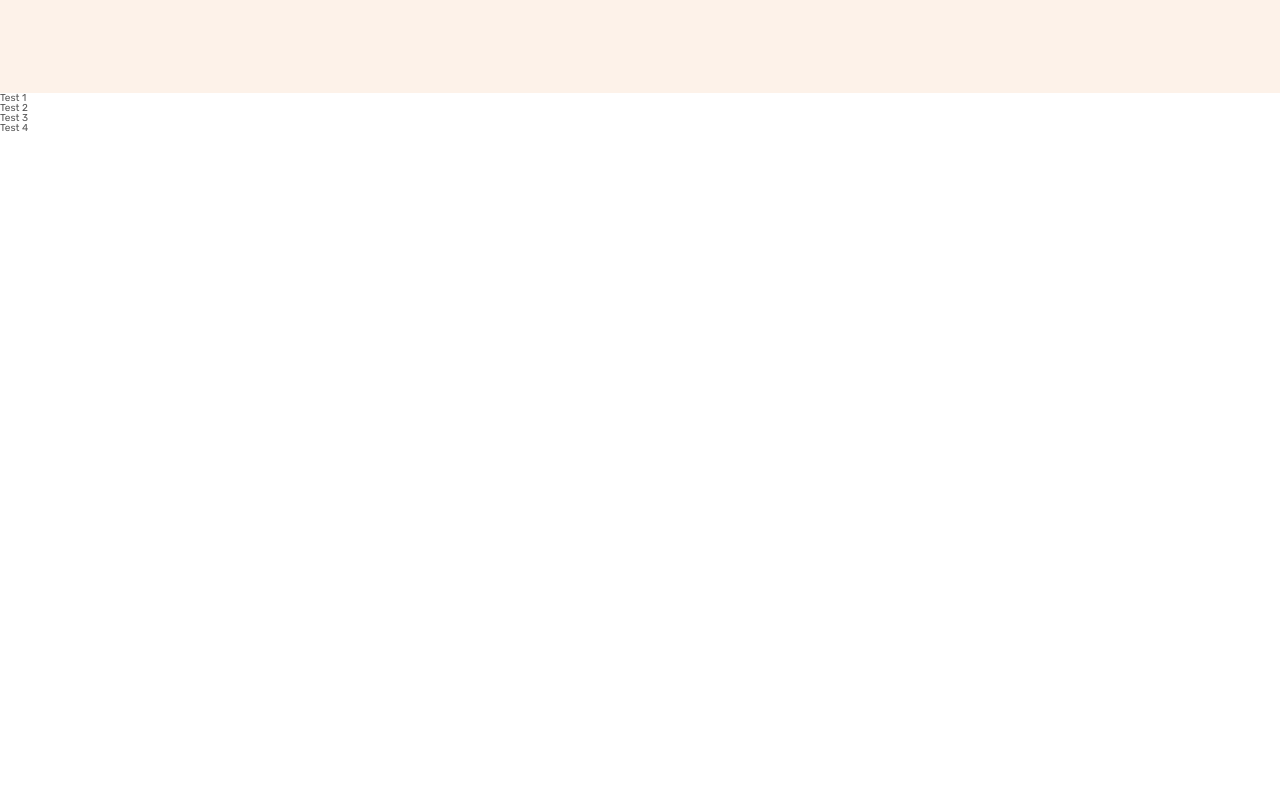
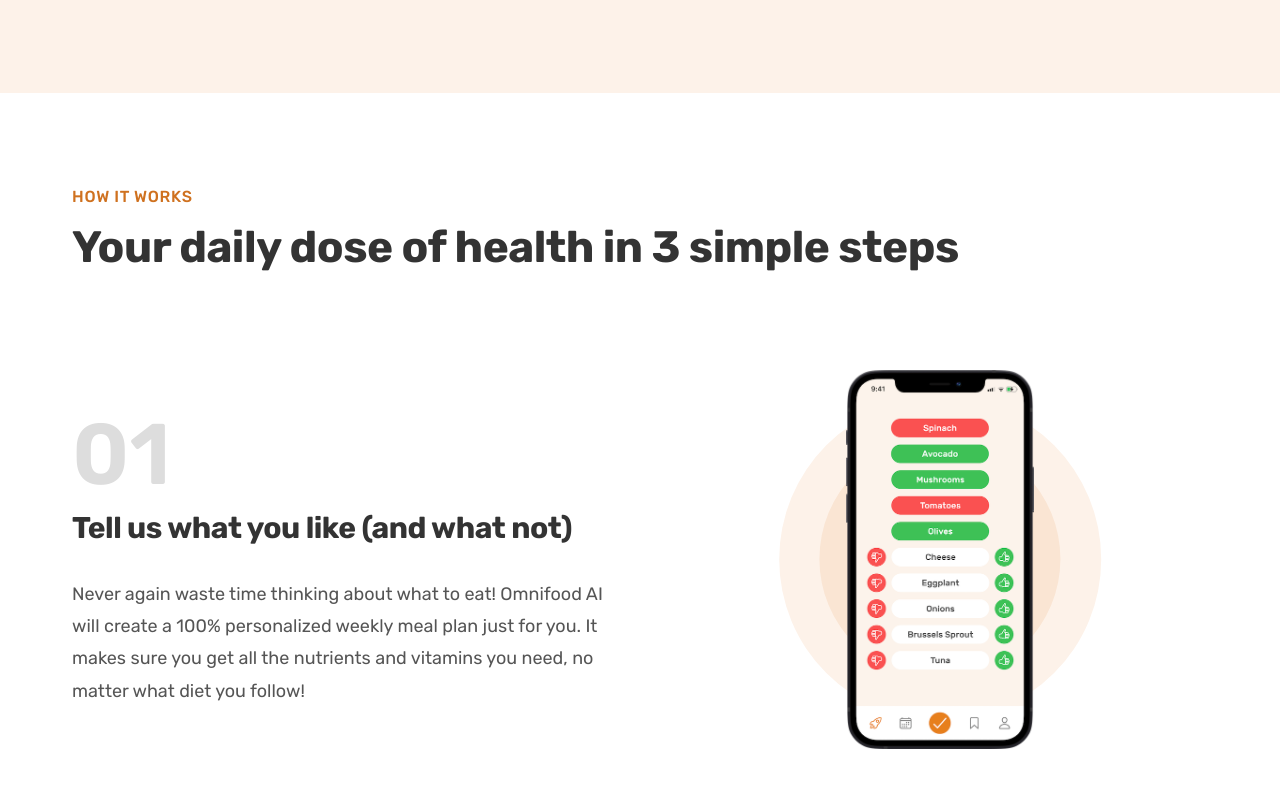
Before and after one commit to DanCodeCraft/Omnifood, a plain HTML site: page Omnifood-Desktop/index.html in a window 1280 px wide. Shown: the part 635-1420 px from the top of the page. Before the commit the page ends 800 px from the top, so only its background shows below. Drawn offline with Linux system fonts and the light colour scheme.

Commit message:
Add files via upload

```diff
--- /dev/null
+++ b/Omnifood-Desktop/css/general.css
@@ -0,0 +1,190 @@
+/*
+
+--- 01 TYPOGRAPHY SYSTEM
+
+- FONT SIZE SYSTEM (px)
+10 / 12 / 14 / 16 / 18 / 20 / 24 / 36 / 44 / 52 / 62 / 74 / 86 / 98
+
+Font weights:
+Default: 400
+Medium: 500
+Semi-bold: 600
+Bold: 700
+
+Line heights:
+Default: 1
+Small: 1.05
+Medium: 1.2
+Paragraph default: 1.6
+
+Letter spacing:
+-0.5px
+0.75px
+
+--- 02 COLORS
+
+- Primary:
+#e67e22
+
+- Tints:
+#fdf2e9
+#fae5d3
+
+- Shades:
+#cf711f
+
+- Accents:
+
+- Greys:
+#333
+#555
+
+--- 05 SHADOWS
+
+--- 06 BORDER-RADIUS
+9px
+
+--- 07 WHITESPACE
+
+- SPACING SYSTEM (px)
+2 / 4 / 8 / 12 / 16 / 24 / 32 / 64 / 80 / 96
+
+*/
+
+* {
+  margin: 0;
+  padding: 0;
+  box-sizing: border-box;
+}
+
+html {
+  /* font-size: 10px; */
+  /* 10 / 16 = 0.625 */
+  /* Percentage of user's browser font-size settings */
+  font-size: 62.5%;
+}
+
+body {
+  font-family: "Rubik", sans-serif;
+  line-height: 1;
+  font-weight: 400;
+  color: #555;
+}
+
+/* ************************ */
+/* GENERAL REUSABLE COMPONENTS */
+/* ************************ */
+
+.container {
+  /* 1140px or 1200px */
+  max-width: 120rem;
+  margin: 0 auto;
+  padding: 0 3.2rem;
+}
+
+.grid {
+  display: grid;
+  column-gap: 6.4rem;
+  row-gap: 9.6rem;
+}
+
+.grid--2-cols {
+  grid-template-columns: repeat(2, 1fr);
+}
+
+.grid--3-cols {
+  grid-template-columns: repeat(3, 1fr);
+}
+
+.grid--4-cols {
+  grid-template-columns: repeat(4, 1fr);
+}
+
+.grid--center-v {
+  align-items: center;
+}
+
+.heading-primary,
+.heading-secondary,
+.heading-tertiary {
+  font-weight: 700;
+  color: #333;
+  letter-spacing: -0.5px;
+}
+
+.heading-primary {
+  font-size: 5.2rem;
+  line-height: 1.05;
+  margin-bottom: 3.2rem;
+}
+
+.heading-secondary {
+  font-size: 4.4rem;
+  line-height: 1.2;
+  margin-bottom: 9.6rem;
+}
+
+.heading-tertiary {
+  font-size: 3rem;
+  line-height: 1.2;
+  margin-bottom: 3.2rem;
+}
+
+.subheading {
+  display: block;
+
+  font-size: 1.6rem;
+  font-weight: 500;
+
+  color: #cf711f;
+  text-transform: uppercase;
+  letter-spacing: 0.75px;
+
+  margin-bottom: 1.6rem;
+}
+
+.btn:link,
+.btn:visited {
+  background-color: #e67e22;
+  color: #fff;
+
+  text-decoration: none;
+  font-size: 2rem;
+  font-weight: 600;
+
+  padding: 1.6rem 3.2rem;
+  border-radius: 9px;
+
+  /* Put the transtion on the original state */
+  transition: background-color 0.3s;
+}
+
+.btn--full:link,
+.btn--full:visited {
+  background-color: #e67e22;
+  color: #fff;
+}
+
+.btn--full:hover,
+.btn--full:active {
+  background-color: #cf711f;
+}
+
+.btn--outline:link,
+.btn--outline:visited {
+  background-color: #fff;
+  color: #555;
+}
+
+.btn--outline:hover,
+.btn--outline:active {
+  background-color: #fdf2e9;
+
+  /* Trick to add border inside
+  inset is to add the box shadow inside the border */
+  box-shadow: inset 0 0 0 3px #fff;
+}
+
+.margin-right-sm {
+  margin-right: 1.6rem !important;
+}
--- a/Omnifood-Desktop/css/style.css
+++ b/Omnifood-Desktop/css/style.css
@@ -1,129 +1,3 @@
-/*
-
---- 01 TYPOGRAPHY SYSTEM
-
-- FONT SIZE SYSTEM (px)
-10 / 12 / 14 / 16 / 18 / 20 / 24 / 36 / 44 / 52 / 62 / 74 / 86 / 98
-
-Font weights:
-Default: 400
-Medium: 500
-Semi-bold: 600
-Bold: 700
-
-Line heights:
-Default: 1
-Small: 1.05
-Paragraph default: 1.6
-
---- 02 COLORS
-
-- Primary:
-#e67e22
-
-- Tints:
-#fdf2e9
-
-- Shades:
-#cf711f
-
-- Accents:
-
-- Greys:
-#333
-#555
-
---- 05 SHADOWS
-
---- 06 BORDER-RADIUS
-9px
-
---- 07 WHITESPACE
-
-- SPACING SYSTEM (px)
-2 / 4 / 8 / 12 / 16 / 24 / 32 / 64 / 80 / 96
-
-*/
-
-* {
-  margin: 0;
-  padding: 0;
-  box-sizing: border-box;
-}
-
-html {
-  /* font-size: 10px; */
-  /* 10 / 16 = 0.625 */
-  /* Percentage of user's browser font-size settings */
-  font-size: 62.5%;
-}
-
-body {
-  font-family: "Rubik", sans-serif;
-  line-height: 1;
-  font-weight: 400;
-  color: #555;
-}
-
-/* ************************ */
-/* GENERAL REUSABLE COMPONENTS */
-/* ************************ */
-
-.heading-primary {
-  font-size: 5.2rem;
-  font-weight: 700;
-  line-height: 1.05;
-  color: #333;
-  margin-bottom: 3.2rem;
-  letter-spacing: -0.5px;
-}
-
-.btn:link,
-.btn:visited {
-  background-color: #e67e22;
-  color: #fff;
-
-  text-decoration: none;
-  font-size: 2rem;
-  font-weight: 600;
-
-  padding: 1.6rem 3.2rem;
-  border-radius: 9px;
-
-  /* Put the transtion on the original state */
-  transition: background-color 0.3s;
-}
-
-.btn--full:link,
-.btn--full:visited {
-  background-color: #e67e22;
-  color: #fff;
-}
-
-.btn--full:hover,
-.btn--full:active {
-  background-color: #cf711f;
-}
-
-.btn--outline:link,
-.btn--outline:visited {
-  background-color: #fff;
-  color: #555;
-}
-
-.btn--outline:hover,
-.btn--outline:active {
-  background-color: #fdf2e9;
-
-  /* Trick to add border inside
-  inset is to add the box shadow inside the border */
-  box-shadow: inset 0 0 0 3px #fff;
-}
-
-.margin-right-sm {
-  margin-right: 1.6rem !important;
-}
-
 /* ************************ */
 /* HEADER */
 /* ************************ */
@@ -234,9 +108,7 @@
   height: 4.8rem;
   width: 4.8rem;
   border-radius: 50%;
-
   margin-right: -1.6rem;
-
   border: 3px solid #fdf2e9;
 }
 
@@ -253,3 +125,65 @@
   color: #cf711f;
   font-weight: 700;
 }
+
+/* ************************ */
+/* HOW IT WORKS SECTION */
+/* ************************ */
+
+.section-how {
+  padding: 9.6rem 0;
+}
+
+.step-number {
+  font-size: 8.6rem;
+  font-weight: 600;
+  color: #ddd;
+
+  margin-bottom: 1.2rem;
+}
+
+.step-description {
+  font-size: 1.8rem;
+  line-height: 1.8;
+}
+
+.step-img-box {
+  display: flex;
+  align-items: center;
+  justify-content: center;
+
+  position: relative;
+}
+
+.step-img-box::before,
+.step-img-box::after {
+  display: block;
+  position: absolute;
+  top: 50%;
+  left: 50%;
+  transform: translate(-50%, -50%);
+
+  content: "";
+
+  border-radius: 50%;
+}
+
+.step-img-box::before {
+  width: 60%;
+  /* height: 60%; */
+  /* 60% of parent's width */
+  padding-bottom: 60%;
+  background-color: #fdf2e9;
+  z-index: -2;
+}
+
+.step-img-box::after {
+  width: 45%;
+  padding-bottom: 45%;
+  background-color: #fae5d3;
+  z-index: -1;
+}
+
+.step-img {
+  width: 35%;
+}
--- a/Omnifood-Desktop/index.html
+++ b/Omnifood-Desktop/index.html
@@ -11,8 +11,10 @@
       href="https://fonts.googleapis.com/css2?family=Rubik:ital,wght@0,300..900;1,300..900&display=swap"
       rel="stylesheet"
     />
+    <link rel="stylesheet" href="css/general.css" />
     <link rel="stylesheet" href="css/style.css" />
   </head>
+
   <body>
     <header class="header">
       <img class="logo" src="img/omnifood-logo.png" alt="Omnifood logo" />
@@ -69,11 +71,70 @@
       </section>
 
       <section class="section-how">
-        <div class="container grid grid--2-cols">
-          <div>Test 1</div>
-          <div>Test 2</div>
-          <div>Test 3</div>
-          <div>Test 4</div>
+        <div class="container">
+          <span class="subheading">How it works</span>
+          <h2 class="heading-secondary">
+            Your daily dose of health in 3 simple steps
+          </h2>
+        </div>
+
+        <div class="container grid grid--2-cols grid--center-v">
+          <!-- STEP 01 -->
+          <div class="step-text-box">
+            <p class="step-number">01</p>
+            <h3 class="heading-tertiary">
+              Tell us what you like (and what not)
+            </h3>
+            <p class="step-description">
+              Never again waste time thinking about what to eat! Omnifood AI
+              will create a 100% personalized weekly meal plan just for you. It
+              makes sure you get all the nutrients and vitamins you need, no
+              matter what diet you follow!
+            </p>
+          </div>
+          <div class="step-img-box">
+            <img
+              class="step-img"
+              src="img/app/app-screen-1.png"
+              alt="iPhone app preferences selection screen"
+            />
+          </div>
+
+          <!-- Step 02 -->
+          <div class="step-img-box">
+            <img
+              class="step-img"
+              src="img/app/app-screen-2.png"
+              alt="iPhone app preferences selection screen"
+            />
+          </div>
+          <div class="step-text-box">
+            <p class="step-number">02</p>
+            <h3 class="heading-tertiary">Approve your weekly meal plan</h3>
+            <p class="step-description">
+              Once per week, approve the meal plan generated for you by Omnifood
+              AI. You can change ingredients, swap entire meals, or even add
+              your own recipes.
+            </p>
+          </div>
+
+          <!-- STEP 3 -->
+          <div class="step-text-box">
+            <p class="step-number">03</p>
+            <h3 class="heading-tertiary">Receive meals at convenient time</h3>
+            <p class="step-description">
+              Best chefs in town will cook your selected meal every day, and we
+              will deliver it to your door whenever works best for you. You can
+              change delivery schedule and address daily!
+            </p>
+          </div>
+          <div class="step-img-box">
+            <img
+              class="step-img"
+              src="img/app/app-screen-3.png"
+              alt="iPhone app preferences selection screen"
+            />
+          </div>
         </div>
       </section>
     </main>
```
